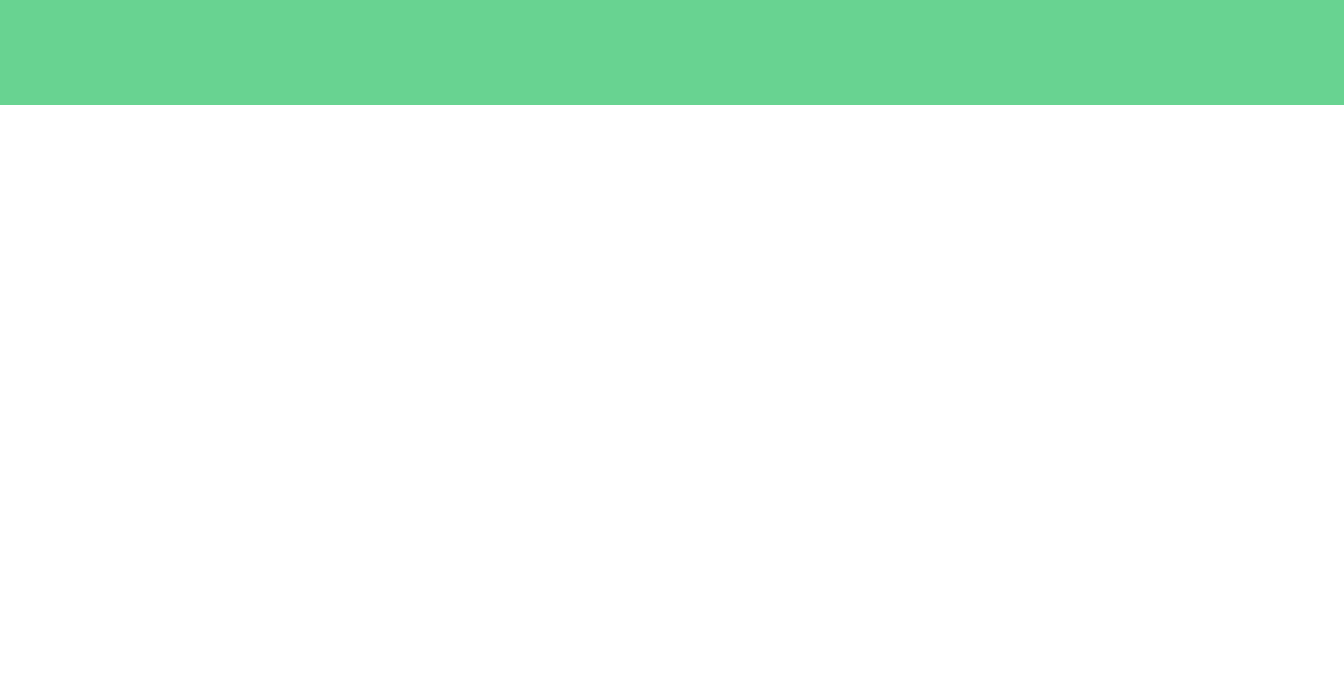
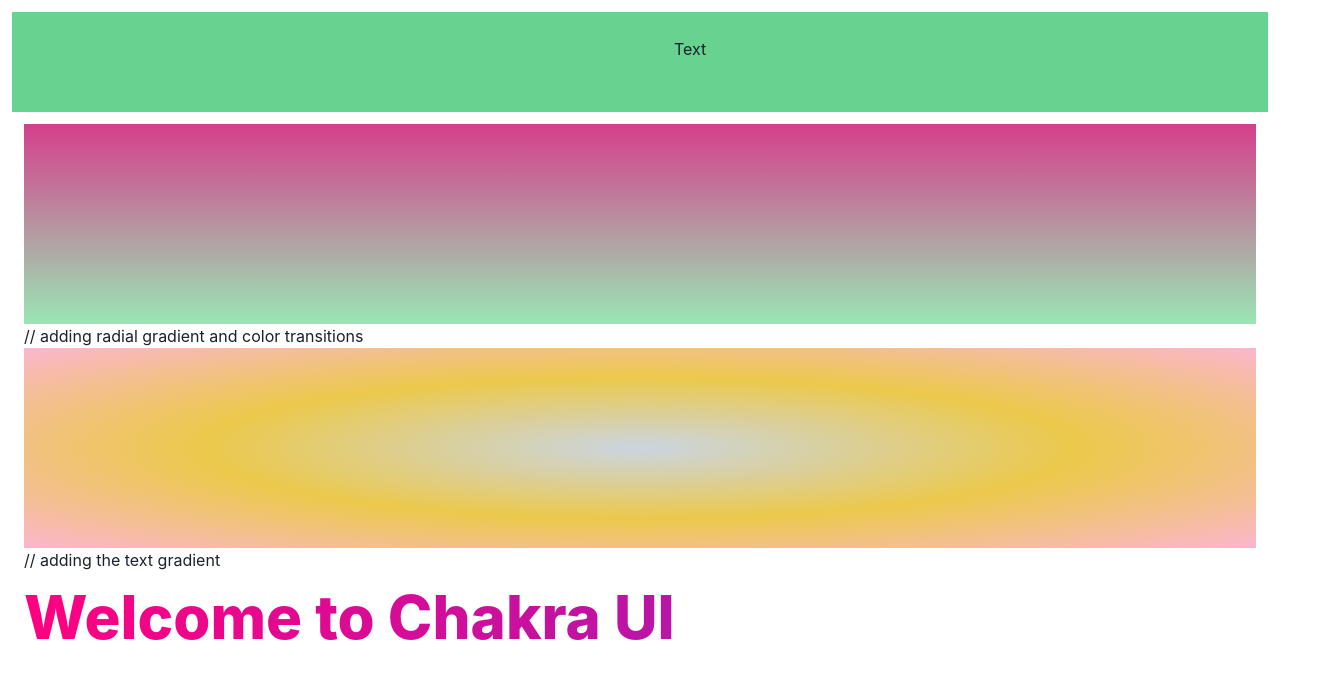
Before and after one commit to hrishik18/Noob-Website_2, a Next.js app: page / in a window 1280 px wide. Shown: the top 678 px of the page, 1344 px wide, since content can reach past the window. Built offline with nearby package versions, Linux system fonts and the light colour scheme.

Commit message:
Gradient added

```diff
--- /dev/null
+++ b/components/Props/gradu.js
@@ -0,0 +1,23 @@
+import { Box, Text } from "@chakra-ui/react"
+
+function Gradu() {
+    return (
+        <Box m={[2, 3]}>
+            <Box w="100%" h="200px" bgGradient="linear(to-t, green.200, pink.500)" />
+
+// adding radial gradient and color transitions
+            <Box w="100%" h="200px" bgGradient="radial(gray.300, yellow.400, pink.200)" />
+
+// adding the text gradient
+            <Text
+                bgGradient="linear(to-l, #7928CA, #FF0080)"
+                bgClip="text"
+                fontSize="6xl"
+                fontWeight="extrabold"
+            >
+                Welcome to Chakra UI
+            </Text>
+        </Box>
+    )
+}
+export default Gradu;
--- a/pages/_app.js
+++ b/pages/_app.js
@@ -7,6 +7,21 @@
         900: '#1a365d',
         800: '#153e75',
         700: '#2a69ac',
+    },
+    textStyles: {
+        h1: {
+            // you can also use responsive styles
+            fontSize: ['48px', '72px'],
+            fontWeight: 'bold',
+            lineHeight: '110%',
+            letterSpacing: '-2%',
+        },
+        h2: {
+            fontSize: ['36px', '48px'],
+            fontWeight: 'semibold',
+            lineHeight: '110%',
+            letterSpacing: '-1%',
+        },
     },
 }
 const theme = extendTheme({ colors })
--- a/pages/index.js
+++ b/pages/index.js
@@ -1,27 +1,24 @@
 import { Box } from '@chakra-ui/react'
-import { motion } from 'framer-motion'
+import { motion, useMotionValue, useTransform } from "framer-motion"
+import Gradu from '../components/Props/gradu'
 
 const MotionBox = motion(Box)
 
 function Home() {
-    const list = { hidden: { opacity: 0 } }
-    const item = { hidden: { x: -10, opacity: 0 } }
     return (
-        <MotionBox
-            variants={list}
+        <Box m={[2, 3]}>
+            <MotionBox
             height='100px'
             bg='green.300'
             drag='x'
-            dragConstraints={{ left: -500, right: 150 }}
+            dragConstraints={{ left: -100, right: 100 }}
             whileHover={{ scale: 1.1 }}
             whileTap={{ scale: 0.9 }}
-            >
-            <motion.li variants={item}   />
-            <motion.li variants={item} />
-            <motion.li variants={item} />
-            </MotionBox>
-
-
+        >
+                <Box textStyle='h1' m={[2, 3]} p={25} pl={650}>Text</Box>
+        </MotionBox>
+                <Gradu/>
+        </Box>
     )
 }
 export default Home;
```
Also changed, not shown: pages/index2.js (added, +11 -0 lines).
